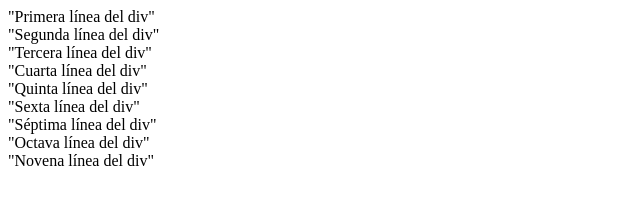
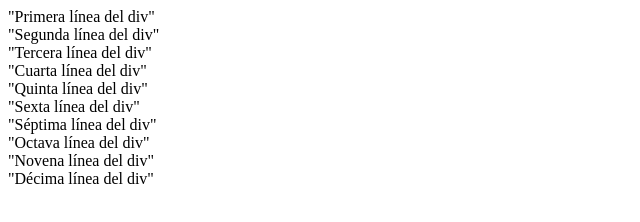
Before and after one commit to LuisD-DR/Repositorio_clase28-08, a plain HTML site: page index.html in a window 1280 px wide. Shown: the whole page, without its empty margins (0-640 px from the left). Drawn offline with Linux system fonts and the light colour scheme.

Commit message:
Tenth Commit

```diff
--- a/index.html
+++ b/index.html
@@ -15,5 +15,6 @@
     <div>"Séptima línea del div"</div>
     <div>"Octava línea del div"</div>
     <div>"Novena línea del div"</div>
+    <div>"Décima línea del div"</div>
 </body>
 </html>
```
